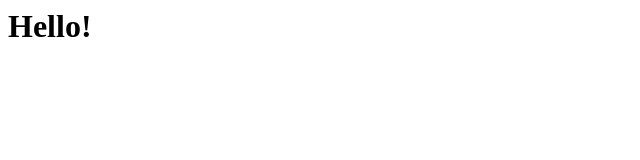
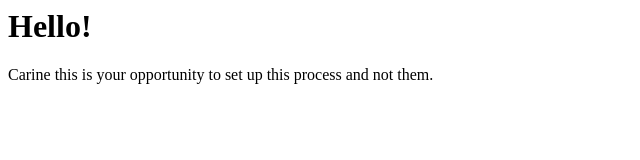
Before and after one commit to ctodmia/jcpenneyrewards, a plain HTML site: page index.html in a window 1280 px wide. Shown: the whole page, without its empty margins (0-640 px from the left). Drawn offline with Linux system fonts and the light colour scheme.

Commit message:
updated index.html

```diff
--- a/index.html
+++ b/index.html
@@ -1 +1,2 @@
 <h1>Hello!</h1>
+<p>Carine this is your opportunity to set up this process and not them.</p>
```
